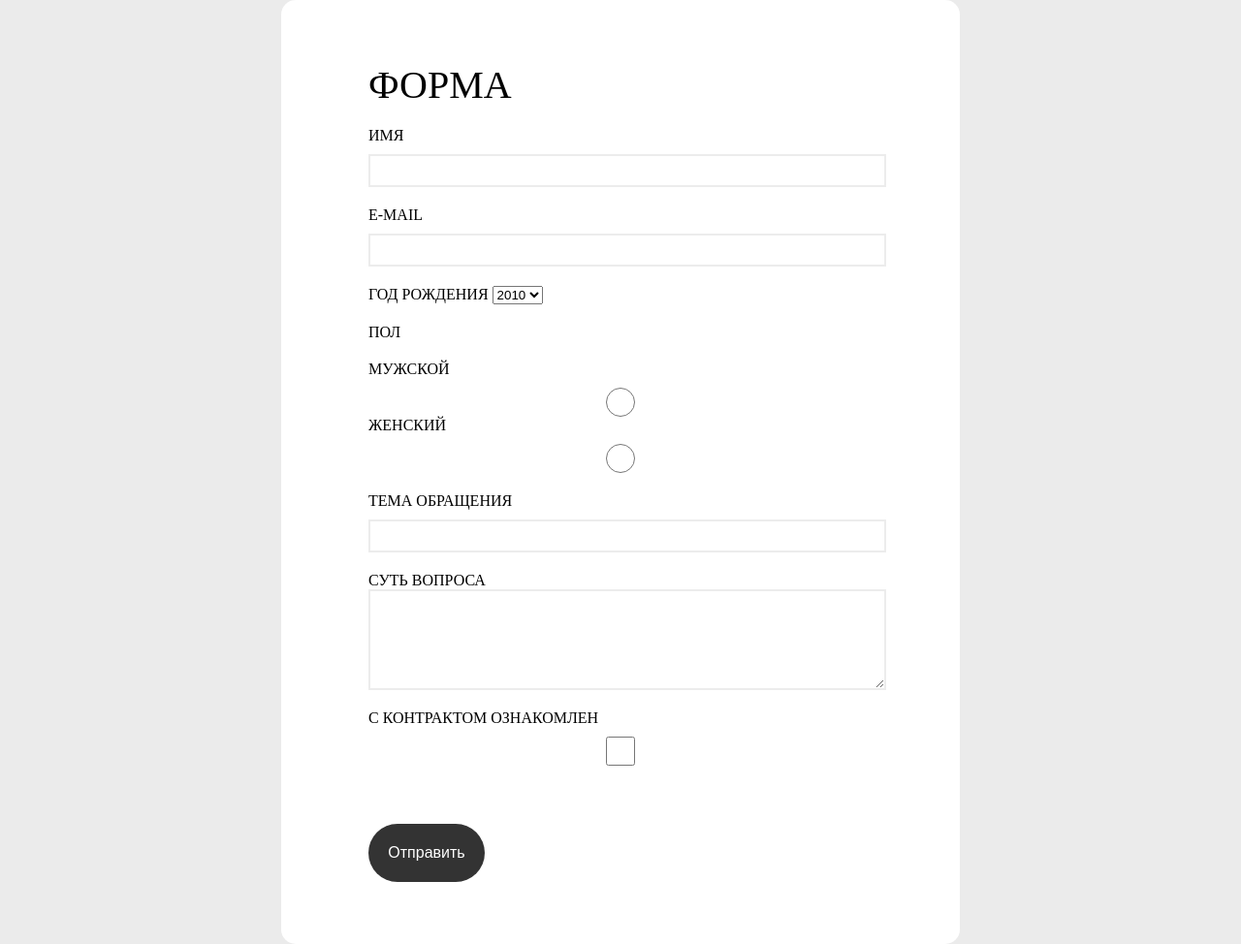
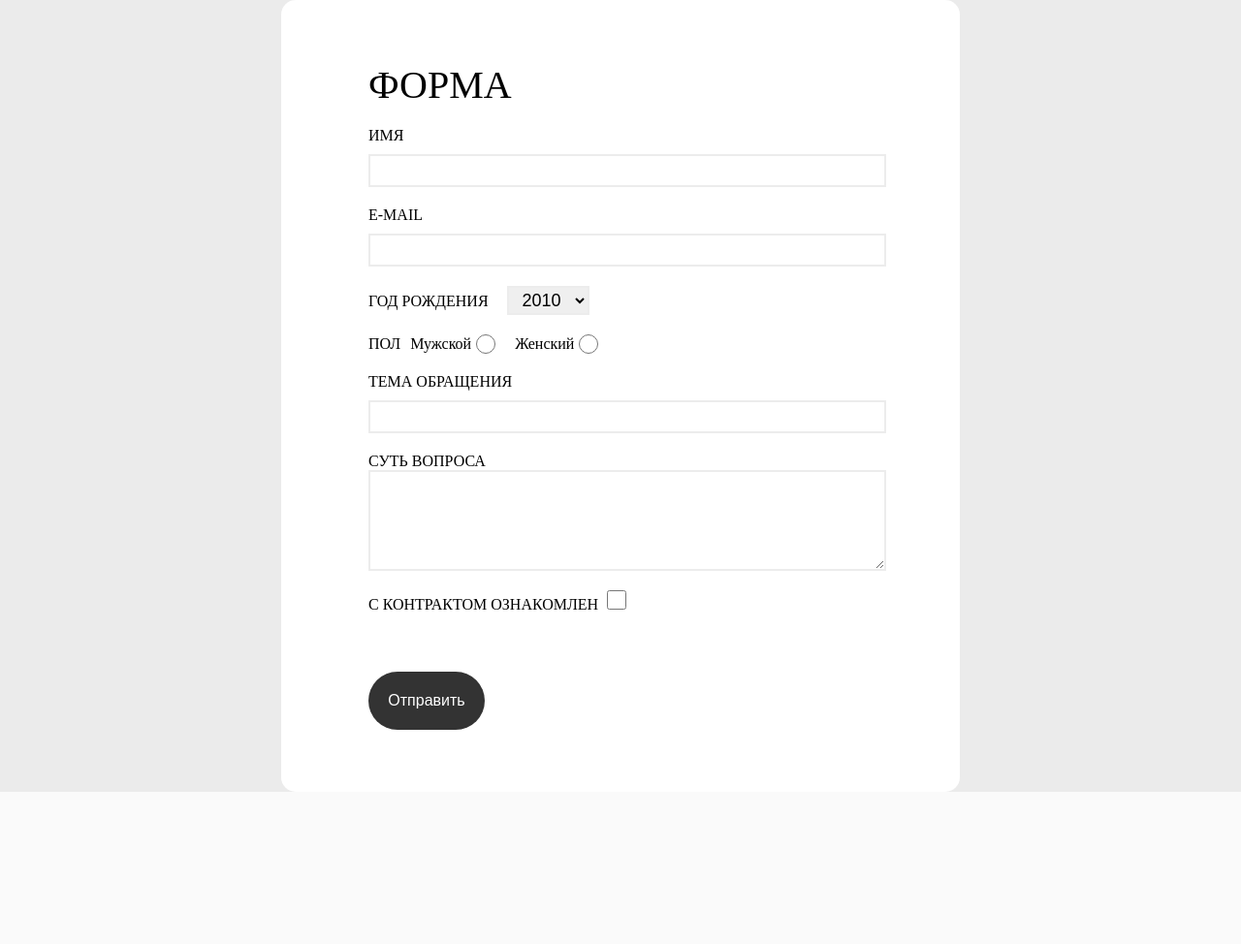
Before and after one commit to manInit/products-back, a PHP site: page /form.php in a window 1280 px wide. Shown: the whole page at 97% size. After the commit the page ends 817 px from the top, so only its background shows below. Run offline with PHP 8.4, Linux system fonts and the light colour scheme.

Commit message:
закончена верстка формы

```diff
--- a/form.php
+++ b/form.php
@@ -4,4 +4,3 @@ require_once './routing/Router.php';
 require_once './constants.php';
 
 Router::showForm();
-die();
--- a/index.php
+++ b/index.php
@@ -2,7 +2,6 @@
 
 require_once './routing/Router.php';
 require_once './constants.php';
-
 
 if (isset($_GET['id'])) {
     $idProduct = intval($_GET['id']);
@@ -24,4 +23,3 @@ if (isset($_GET['cat_id'])) {
 }
 
 Router::showCategoriesList();
-die();
--- a/public/css/form.css
+++ b/public/css/form.css
@@ -56,7 +56,7 @@ a {
   font-weight: 500;
 }
 
-.input-group input {
+.input-group .input-group__text-input {
   display: block;
   width: 100%;
   height: 30px;
@@ -68,6 +68,7 @@ a {
 
 .input-group label {
   text-transform: uppercase;
+  cursor: pointer;
 }
 
 .input-group textarea {
@@ -78,3 +79,54 @@ a {
   border: 2px solid #ececec;
   padding-left: 10px;
 }
+
+.input-group .input-group__radios {
+  display: flex;
+  align-items: center;
+}
+
+.input-group .input-group__radio {
+  display: flex;
+  align-items: center;
+}
+
+.input-group__radio + .input-group__radio {
+  margin-left: 20px;
+}
+
+.input-group .input-group__radio label {
+  display: block;
+  text-transform: none;
+  cursor: pointer;
+}
+
+.input-group .input-group__radio input {
+  width: 20px;
+  height: 20px;
+  margin-left: 5px;
+  cursor: pointer;
+}
+
+.input-group .input-group__select {
+  height: 30px;
+  padding: 0 10px;
+  margin-left: 15px;
+  border: 2px solid #ececec;
+  font-size: 18px;
+}
+
+.input-group--row {
+  display: flex;
+  align-items: center;
+}
+
+.input-group--row .input-group__radios {
+  margin-left: 10px;
+}
+
+.input-group .input-group__check {
+  cursor: pointer;
+  width: 20px;
+  height: 20px;
+  margin-left: 5px;
+}
--- a/templates/forms.php
+++ b/templates/forms.php
@@ -13,23 +13,23 @@
       <h1 class="form__title">Форма</h1>
       <div class="form__group input-group">
         <label for="username">Имя</label>
-        <input name="username" id="username" type="text">
+        <input class="input-group__text-input" name="username" id="username" type="text">
       </div>
       <div class="form__group input-group">
         <label for="email">E-mail</label>
-        <input name="email" id="email" type="text">
+        <input class="input-group__text-input" name="email" id="email" type="text">
       </div>
       <div class="form__group input-group">
         <label for="birthYear">Год рождения</label>
-        <select name="birthYear" id="birthYear">
+        <select class="input-group__select" name="birthYear" id="birthYear">
           <?php for ($year = 2010; $year > 1900; $year--): ?>
             <option value="<?= $year ?>"><?= $year ?></option>
           <?php endfor; ?>
         </select>
       </div>
-      <div class="form__group input-group">
-        <label>Пол</label>
-        <div class="input-group input-group__radios">
+      <div class="form__group input-group input-group--row">
+        <label for="genderMale">Пол</label>
+        <div class="input-group__radios">
           <div class="input-group__radio">
             <label for="genderMale">Мужской</label>
             <input name="gender" id="genderMale" type="radio" value="Мужской">
@@ -42,7 +42,7 @@
       </div>
       <div class="form__group input-group">
         <label for="subject">Тема обращения</label>
-        <input name="subject" id="subject" type="text">
+        <input class="input-group__text-input" name="subject" id="subject" type="text">
       </div>
       <div class="form__group input-group">
         <label for="text">Суть вопроса</label>
@@ -50,7 +50,7 @@
       </div>
       <div class="form__group input-group">
         <label for="agree">С контрактом ознакомлен</label>
-        <input name="agree" id="agree" type="checkbox" value="agree" >
+        <input class="input-group__check" name="agree" id="agree" type="checkbox" value="agree" >
       </div>
       <input class="form__send" type="submit" value="Отправить">
     </form>
```
